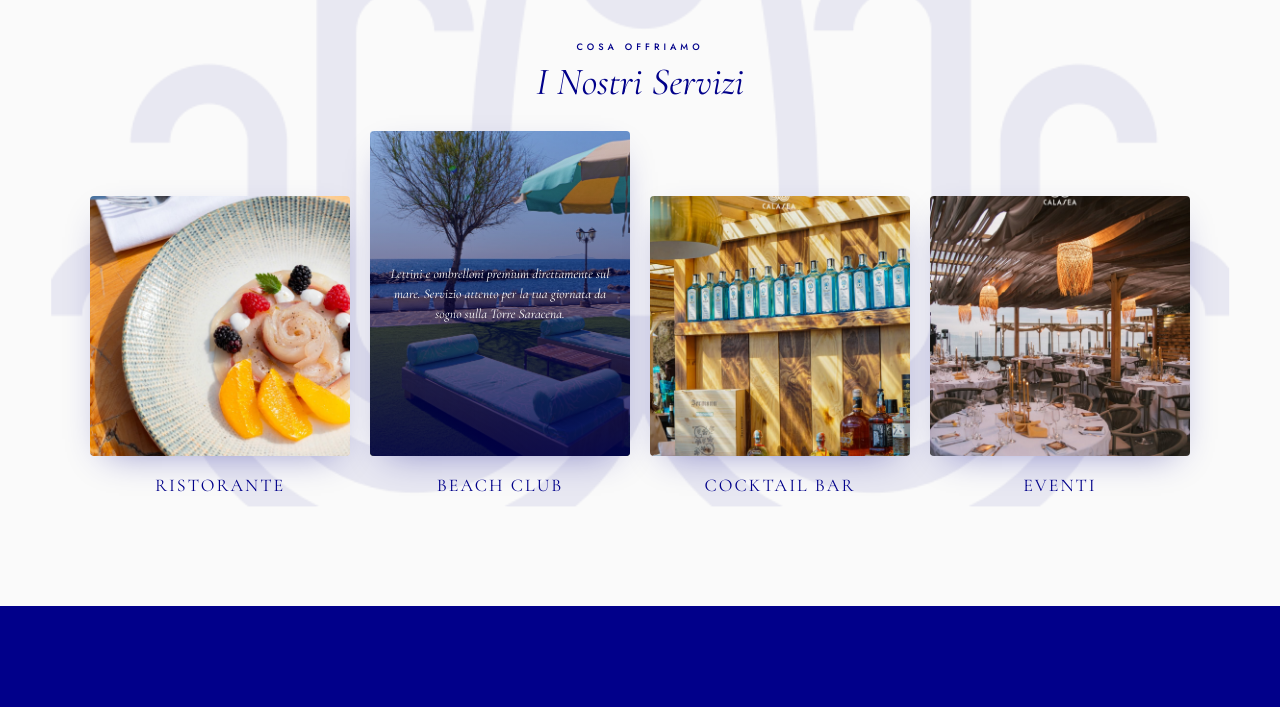
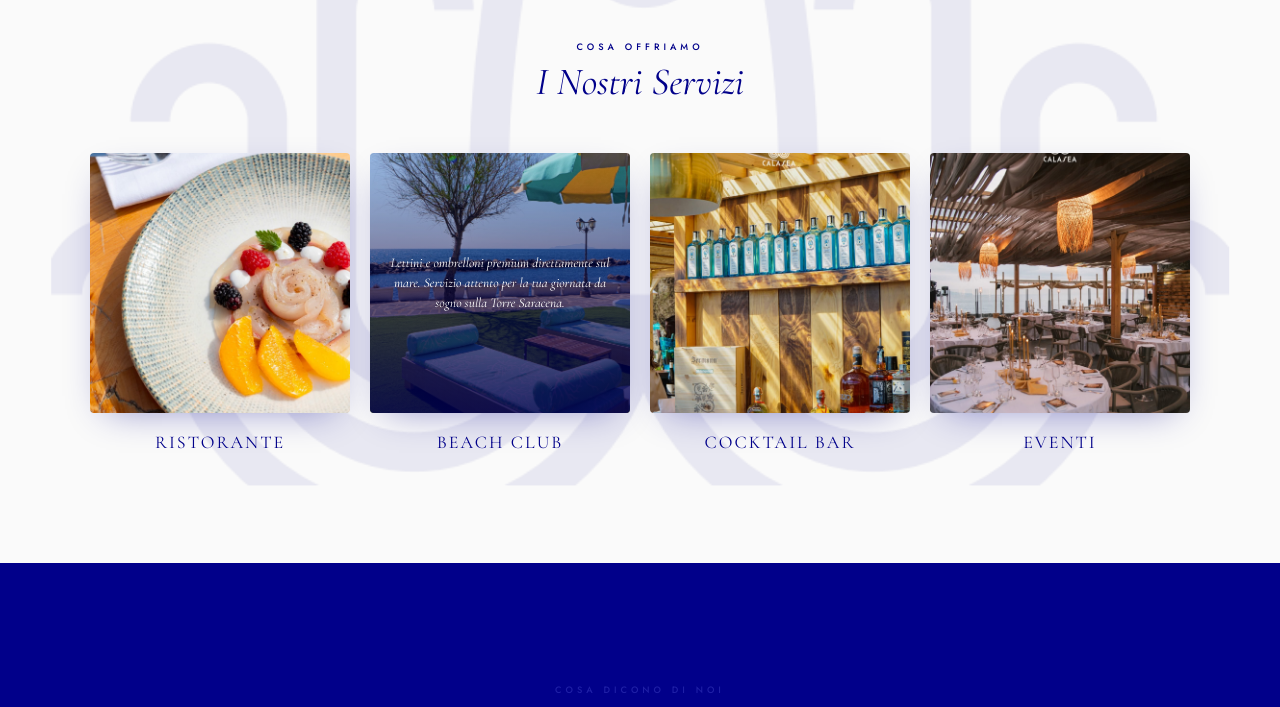
Before and after one commit to CiroAlison/cala-sea, a website: page index.html in a window 1280 px wide. Shown: the part 1380-2087 px from the top of the page. Drawn offline with nearby package versions, Linux system fonts and the light colour scheme; no server answers.

Commit message:
Servizi: Beach Club tile uguale alle altre (aspect 1:1, no raise)

```diff
--- a/style.css
+++ b/style.css
@@ -1794,12 +1794,8 @@ a.hs-item:hover { color: var(--white); }
 }
 .svc-tile:hover .svc-tile-label { color: var(--coral); }
 
-/* Beach card sollevata + testo sopra immagine */
-.svc-tile-raised .svc-tile-img {
-  aspect-ratio: 1 / 1.25;
-  transform: translateY(-22px);
-}
-.svc-tile-raised .svc-tile-label { margin-top: -4px; }
+/* Beach card identica alle altre (solo testo overlay sopra immagine) */
+.svc-tile-raised .svc-tile-img { aspect-ratio: 1 / 1; transform: none; }
 .svc-tile-overlay {
   position: absolute; inset: 0;
   display: flex; align-items: center; justify-content: center;
```
